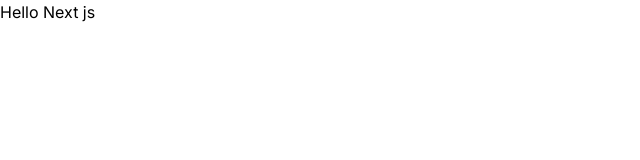
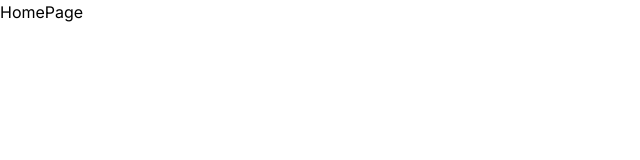
Before and after one commit to kaziabulhasib/sm-dashboard, a Next.js app: page / in a window 1280 px wide. Shown: the top 160 px of the page, without its empty margins (0-640 px from the left). Built offline with nearby package versions, Linux system fonts and the light colour scheme.

Commit message:
admin,parent,teacher,student route setup

```diff
--- a/src/app/page.tsx
+++ b/src/app/page.tsx
@@ -1,5 +1,5 @@
-const Homepage = () => {
-  return <div className=''>Hello Next js</div>;
+const HomePage = () => {
+  return <div className=''>HomePage</div>;
 };
 
-export default Homepage;
+export default HomePage;
--- /dev/null
+++ b/src/components/(dashbaord)/admin/page.tsx
@@ -0,0 +1,5 @@
+const AdminPage = () => {
+  return <div className=''>AdminPage</div>;
+};
+
+export default AdminPage;
--- /dev/null
+++ b/src/components/(dashbaord)/parent/page.tsx
@@ -0,0 +1,5 @@
+const ParentPage = () => {
+  return <div className=''>ParentPage</div>;
+};
+
+export default ParentPage;
--- /dev/null
+++ b/src/components/(dashbaord)/student/Page.tsx
@@ -0,0 +1,5 @@
+const StudentPage = () => {
+  return <div className=''>StudentPage</div>;
+};
+
+export default StudentPage;
--- /dev/null
+++ b/src/components/(dashbaord)/teacher/Page.tsx
@@ -0,0 +1,5 @@
+const TeacherPage = () => {
+  return <div className=''>TeacherPage</div>;
+};
+
+export default TeacherPage;
```
